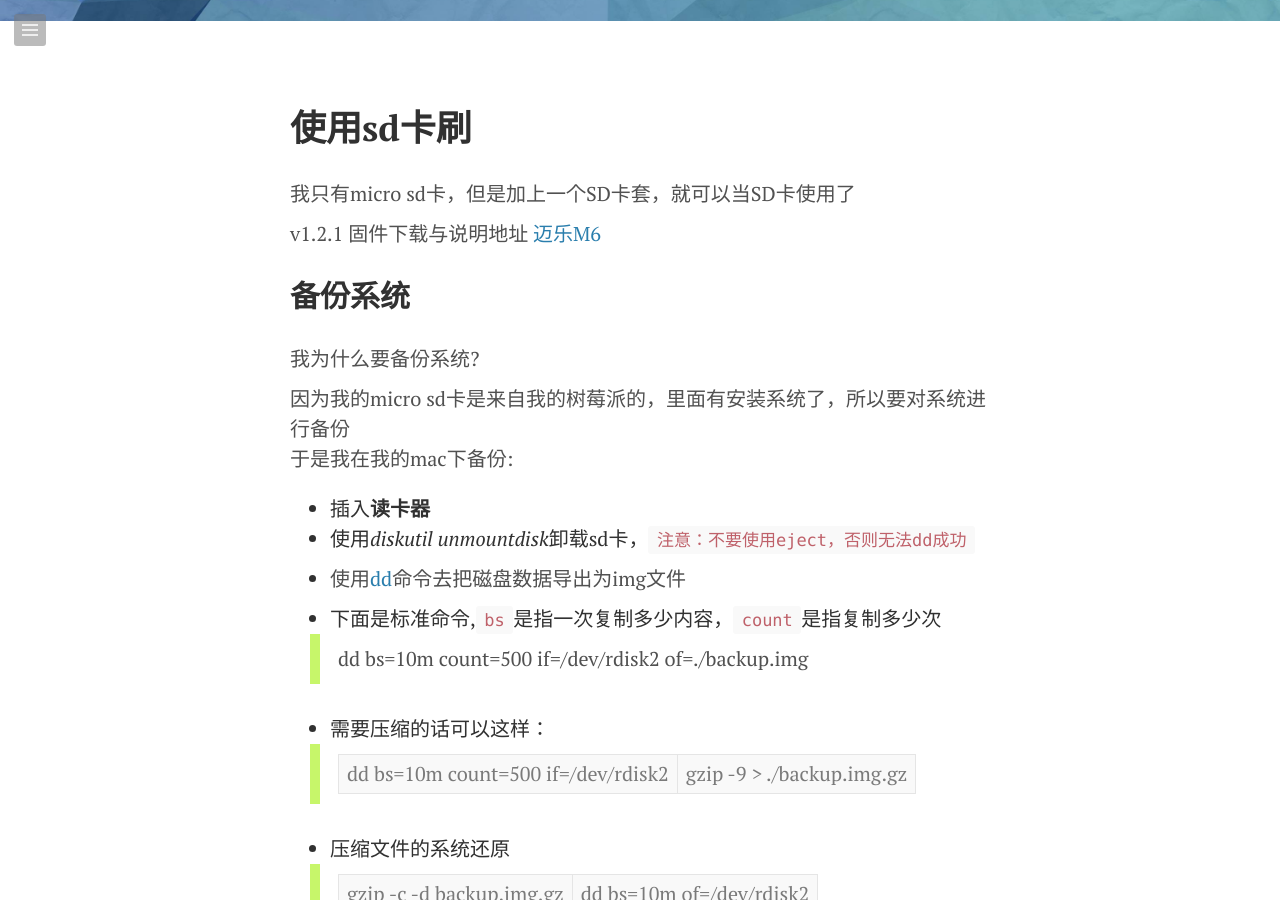
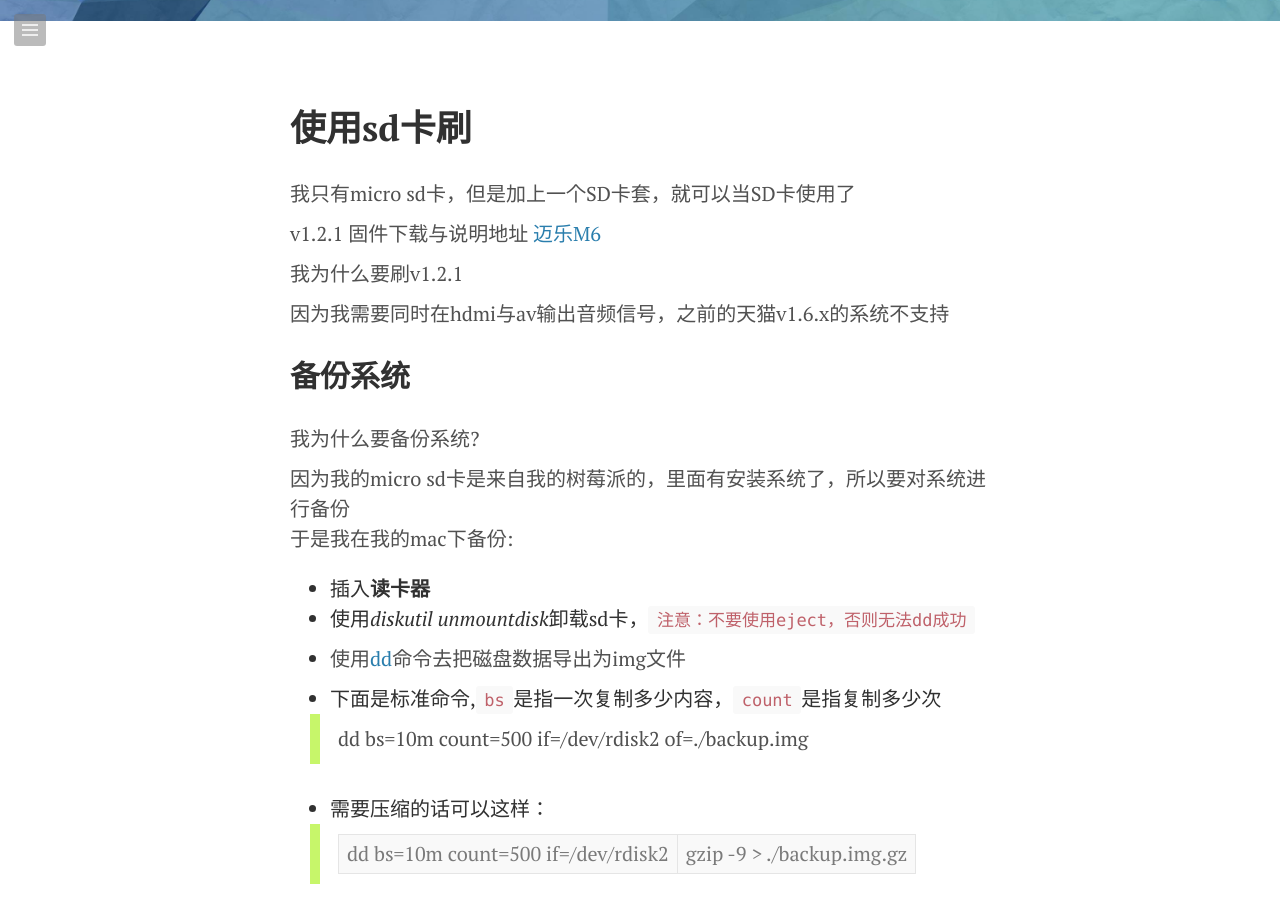
Before and after one commit to sherppard/sherppard.github.io, a Jekyll site: the page built from _posts/2014-01-22-thinny-2.md, in a window 1280 px wide and 900 px high, scrolled down 879 px. Built offline with Jekyll 4.4.1, drawn with Linux system fonts in a browser that asks for light colours; Markdown is read by kramdown in place of the engine named in the settings; some of the changed text lies outside the part shown.

Commit message:
2015-6-3-addtext5

```diff
--- a/_posts/2014-01-22-thinny-2.md
+++ b/_posts/2014-01-22-thinny-2.md
@@ -11,6 +11,10 @@ video: false
 我只有micro sd卡，但是加上一个SD卡套，就可以当SD卡使用了
 
 v1.2.1 固件下载与说明地址 [迈乐M6](http://www.hdpfans.com/thread-442690-1-1.html)
+
+我为什么要刷v1.2.1
+
+因为我需要同时在hdmi与av输出音频信号，之前的天猫v1.6.x的系统不支持
 
 ## 备份系统
 
@@ -33,6 +37,7 @@ v1.2.1 固件下载与说明地址 [迈乐M6](http://www.hdpfans.com/thread-4426
 > gzip -c -d backup.img.gz | dd bs=10m of=/dev/rdisk2
 
 - 查看dd执行进度
+
 dd 是一个效率非常低的工具，但是却最可靠
 
 在另外一个终端下执行下面的命令
```
Also changed, not shown: other parts of _posts/2014-01-22-thinny-2.md (+2 -0 lines).
